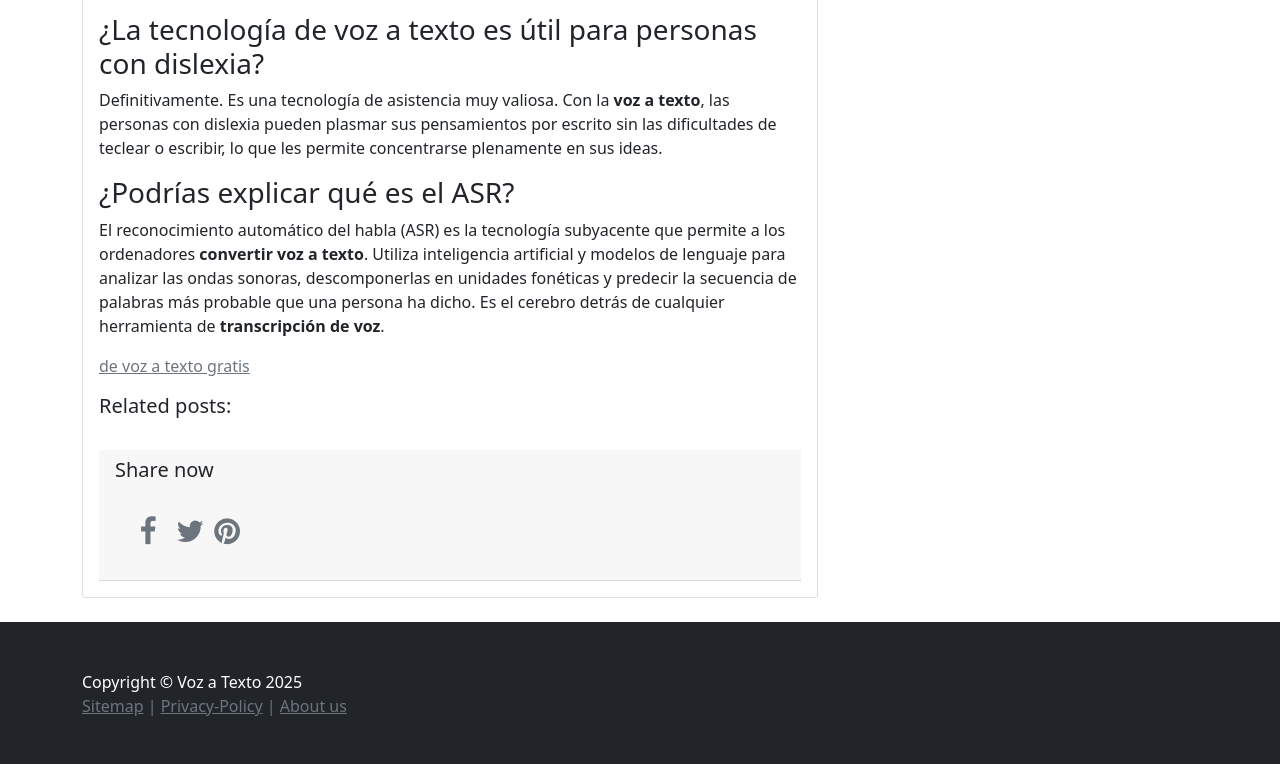
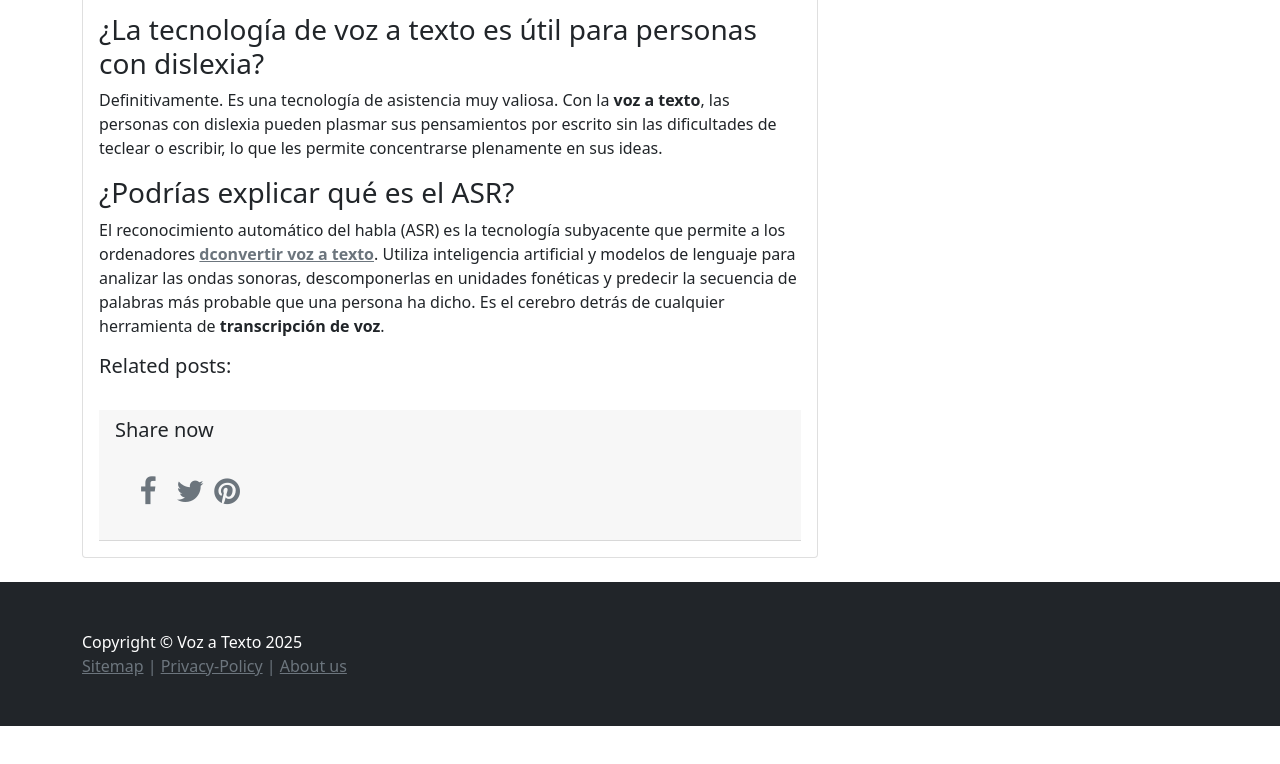
Before and after one commit to Victoria337/vozatexto, a plain HTML site: page dictado-por-voz/cómo-transcribir-audio-a-texto-guía-completa-para-docentes.html in a window 1280 px wide. Shown: the part 10059-10823 px from the top of the page. After the commit the page ends 10785 px from the top, so only its background shows below. Drawn offline with nearby package versions, Linux system fonts and the light colour scheme; a script that the page names is missing.

Commit message:
Update cómo-transcribir-audio-a-texto-guía-completa-para-docentes.html

```diff
--- a/dictado-por-voz/cómo-transcribir-audio-a-texto-guía-completa-para-docentes.html
+++ b/dictado-por-voz/cómo-transcribir-audio-a-texto-guía-completa-para-docentes.html
@@ -190,12 +190,10 @@ Cómo Transcribir Audio a Texto: Guía Completa para Docentes
 <div itemprop="mainEntity" itemscope="" itemtype="https://schema.org/Question">
 <h3 itemprop="name">¿Podrías explicar qué es el ASR?</h3>
 <div itemprop="acceptedAnswer" itemscope="" itemtype="https://schema.org/Answer">
-<p itemprop="text">El reconocimiento automático del habla (ASR) es la tecnología subyacente que permite a los ordenadores <strong>convertir voz a texto</strong>. Utiliza inteligencia artificial y modelos de lenguaje para analizar las ondas sonoras, descomponerlas en unidades fonéticas y predecir la secuencia de palabras más probable que una persona ha dicho. Es el cerebro detrás de cualquier herramienta de <strong>transcripción de voz</strong>.</p>
+<p itemprop="text">El reconocimiento automático del habla (ASR) es la tecnología subyacente que permite a los ordenadores <strong><a href="https://www.speech-typing.com/p/escritura-devoz.html" title="de voz a texto gratis">dconvertir voz a texto</a></strong>. Utiliza inteligencia artificial y modelos de lenguaje para analizar las ondas sonoras, descomponerlas en unidades fonéticas y predecir la secuencia de palabras más probable que una persona ha dicho. Es el cerebro detrás de cualquier herramienta de <strong>transcripción de voz</strong>.</p>
 </div>
 </div>
 </div>
-</section><section>
-<a href="https://www.speech-typing.com/p/escritura-devoz.html" title="de voz a texto gratis">de voz a texto gratis</a>
 </section></p>
 <div id="relatedposts">
 <h5>Related posts:</h5>
```
